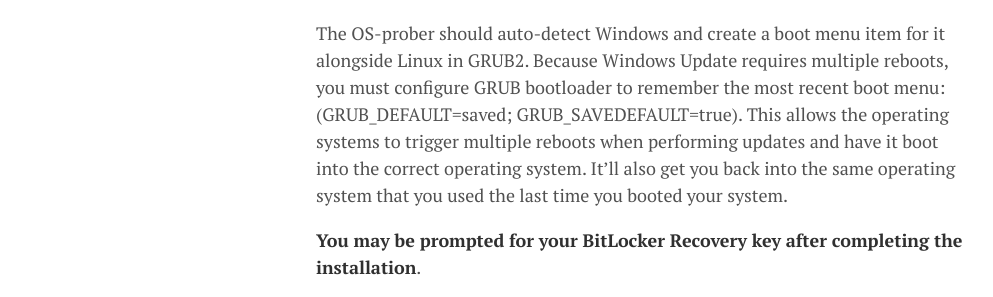
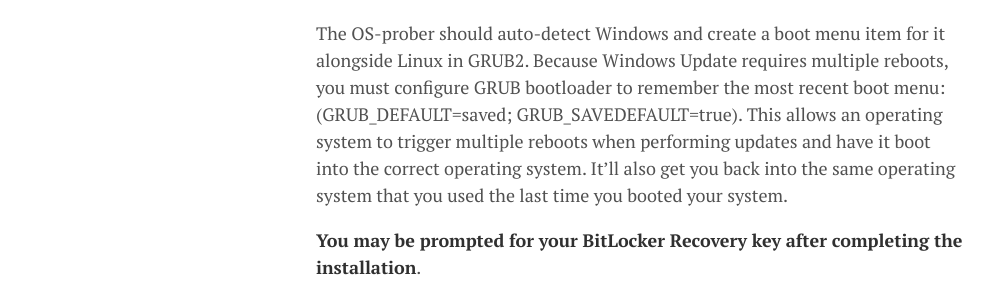
Before and after one commit to lgeurts/lgeurts.github.io, a Jekyll site: the page built from _posts/2019-03-19-dual-booting-windows-and-linux.md, in a window 1280 px wide and 900 px high, scrolled down 2905 px. Shown: the part 239-536 px from the top of the window, without its empty margins (0-993 px from the left). Built offline with Jekyll 4.4.1, drawn with Linux system fonts in a browser that asks for light colours; nearby versions of some CDN libraries; comment, search, counter and statistics services are not loaded.

Commit message:
Update 2019-03-19-dual-booting-windows-and-linux.md

```diff
--- a/_posts/2019-03-19-dual-booting-windows-and-linux.md
+++ b/_posts/2019-03-19-dual-booting-windows-and-linux.md
@@ -51,7 +51,7 @@
 
 Older versions of Windows and some Linux installers will sometimes overwrite the entire UEFI partition, but this has been a known problem for several years. To prevent this type of fatal errors, **always use a shared UEFI partition**, even when installing to a secondary drive as this will give you an easier time dealing with Secure Boot, BitLocker, and GRUB2.
 
-The OS-prober should auto-detect Windows and create a boot menu item for it alongside Linux in GRUB2. Because Windows Update requires multiple reboots, you must configure GRUB bootloader to remember the most recent boot menu: (GRUB_DEFAULT=saved; GRUB_SAVEDEFAULT=true). This allows the operating systems to trigger multiple reboots when performing updates and have it boot into the correct operating system. It’ll also get you back into the same operating system that you used the last time you booted your system.
+The OS-prober should auto-detect Windows and create a boot menu item for it alongside Linux in GRUB2. Because Windows Update requires multiple reboots, you must configure GRUB bootloader to remember the most recent boot menu: (GRUB_DEFAULT=saved; GRUB_SAVEDEFAULT=true). This allows an operating system to trigger multiple reboots when performing updates and have it boot into the correct operating system. It’ll also get you back into the same operating system that you used the last time you booted your system.
 
 **You may be prompted for your BitLocker Recovery key after completing the installation**.
 
```
